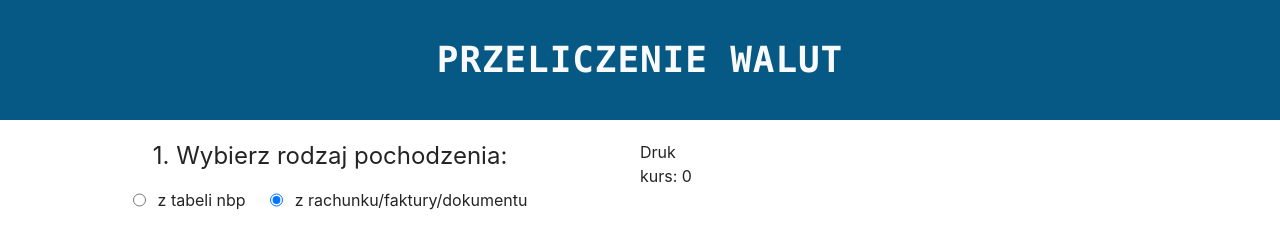
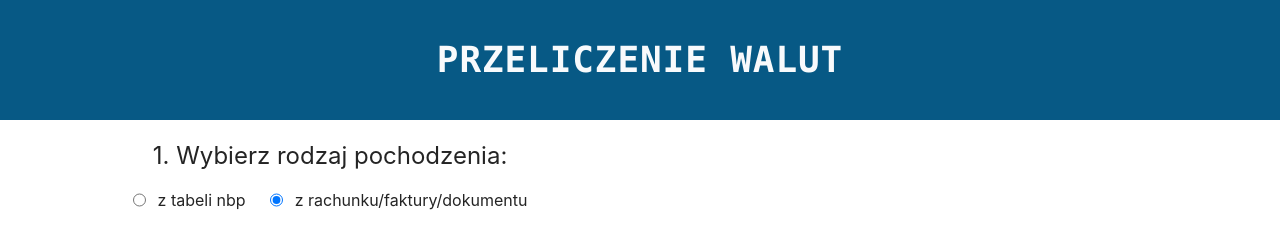
Before and after one commit to MacJ13/currency-conversion, a React (Vite) app: page / in a window 1280 px wide. Shown: the top 238 px of the page. Built offline with nearby package versions, Linux system fonts and the light colour scheme.

Commit message:
Add PrintNBP and PrintInvoice to Print component

```diff
--- a/src/features/print/Print.tsx
+++ b/src/features/print/Print.tsx
@@ -1,12 +1,14 @@
 import { useSelector } from "react-redux";
-import { selectCurrencyRate } from "../../redux/currency/currencySlice";
+import { selectCurrencyOrigin } from "../../redux/currency/currencySlice";
+import PrintNBP from "./PrintNBP";
+import PrintInvoice from "./PrintInvoice";
 
 const Print = () => {
-  const conversionRate = useSelector(selectCurrencyRate);
+  const origin = useSelector(selectCurrencyOrigin);
+
   return (
-    <div>
-      <div>Druk</div>
-      <div>kurs: {conversionRate}</div>
+    <div className="font-mono">
+      {origin === "nbp" ? <PrintNBP /> : <PrintInvoice />}
     </div>
   );
 };
```
